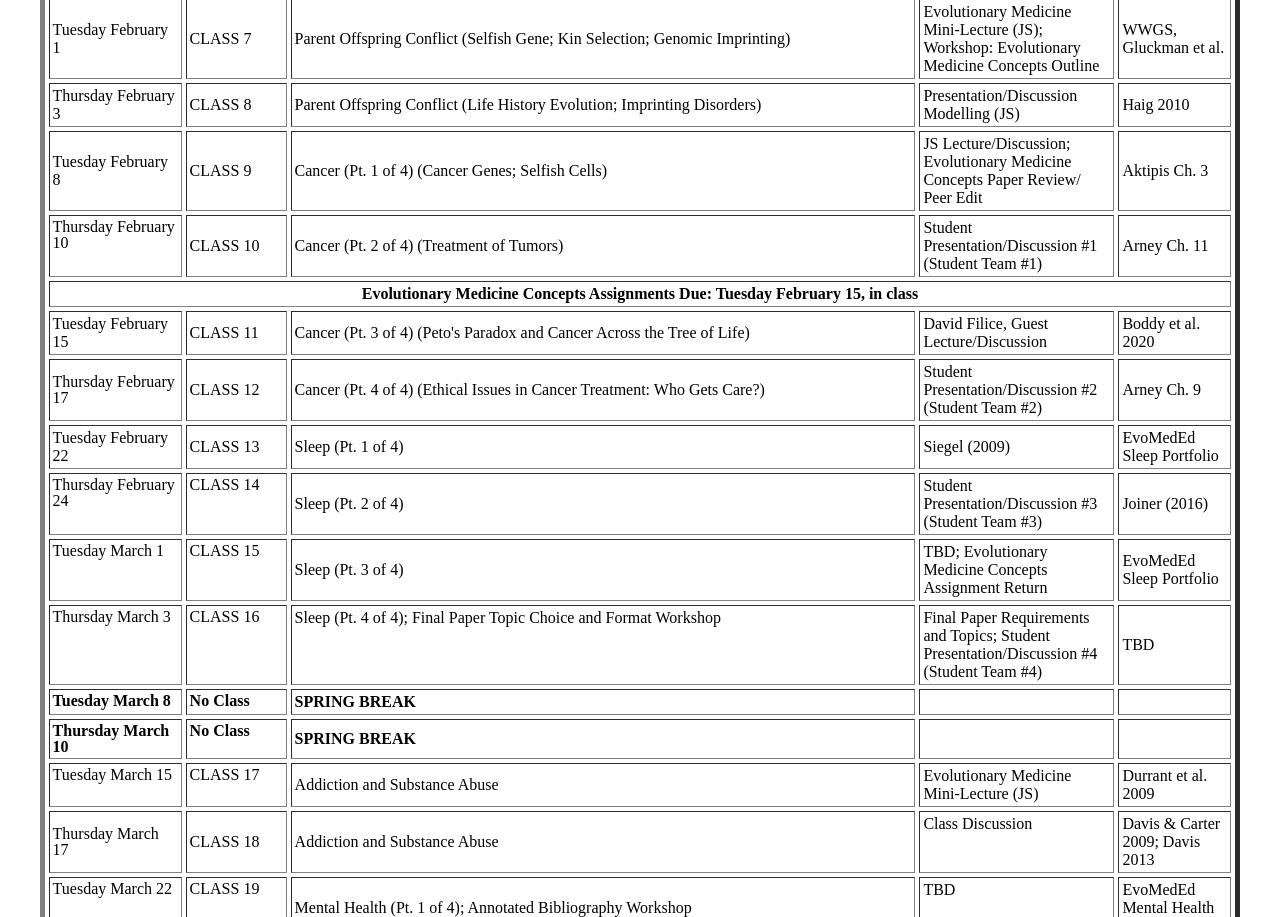
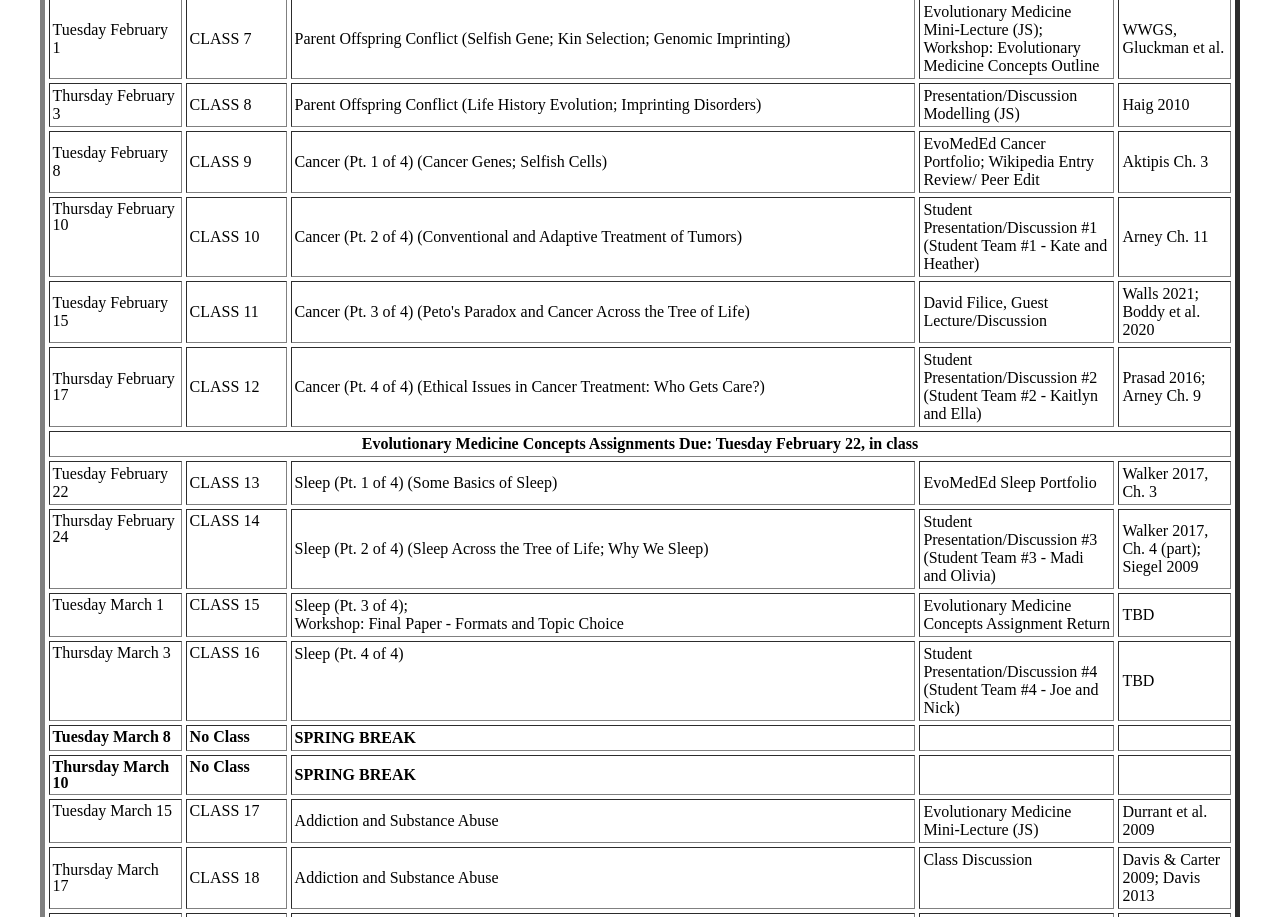
Before and after one commit to jimsmith23/lb_492_smith_s22, a plain HTML site: page classnotes.html in a window 1280 px wide. Shown: the part 752-1669 px from the top of the page. Drawn offline with Linux system fonts and the light colour scheme.

Commit message:
update 021522

```diff
--- a/classnotes.html
+++ b/classnotes.html
@@ -191,7 +191,7 @@ Evolutionary Medicine</B></FONT></P>
          <P>Cancer (Pt. 1 of 4) (Cancer Genes; Selfish Cells)</P>
       </TD>
       <TD WIDTH=187>
-         <P>JS Lecture/Discussion; Evolutionary Medicine Concepts Paper Review/
+         <P>EvoMedEd Cancer Portfolio; Wikipedia Entry Review/
          Peer Edit</P>
       </TD>
       <TD WIDTH=105>
@@ -207,20 +207,14 @@ Evolutionary Medicine</B></FONT></P>
          <P>CLASS 10</P>
       </TD>
       <TD>
-         <P>Cancer (Pt. 2 of 4) (Treatment of Tumors)</P>
+         <P>Cancer (Pt. 2 of 4) (Conventional and Adaptive Treatment of Tumors)</P>
       </TD>
       <TD WIDTH=187>
          <P>Student Presentation/Discussion #1<BR>
-         (Student Team #1)</P>
+         (Student Team #1 - Kate and Heather)</P>
       </TD>
       <TD WIDTH=105>
          <P>Arney Ch. 11</P>
-      </TD>
-   </TR>
-   <TR>
-      <TD COLSPAN=5>
-         <CENTER><B>Evolutionary Medicine Concepts Assignments Due: Tuesday February 15, in
-         class</B></CENTER>
       </TD>
    </TR>
    <TR>
@@ -238,7 +232,7 @@ Evolutionary Medicine</B></FONT></P>
          </P>
       </TD>
       <TD WIDTH=105>
-         <P>Boddy et al. 2020<BR>
+         <P>Walls 2021; Boddy et al. 2020<BR>
       </TD>
    </TR>
    <TR>
@@ -253,13 +247,18 @@ Evolutionary Medicine</B></FONT></P>
       </TD>
       <TD class=Normal WIDTH=187 HEIGHT=16>
           <P>Student Presentation/Discussion #2<BR>
-         (Student Team #2)</P>
+         (Student Team #2 - Kaitlyn and Ella)</P>
       </TD>
       <TD WIDTH=105 HEIGHT=16>
-         <P>Arney Ch. 9</P>
+         <P>Prasad 2016; Arney Ch. 9</P>
       </TD>
    </TR>
-   <TR>
+ <TR>
+      <TD COLSPAN=5>
+         <CENTER><B>Evolutionary Medicine Concepts Assignments Due: Tuesday February 22, in
+         class</B></CENTER>
+      </TD>
+   </TR>   <TR>
       <TD WIDTH=125>
          <P>Tuesday February 22</P>
       </TD>
@@ -267,13 +266,13 @@ Evolutionary Medicine</B></FONT></P>
          <P>CLASS 13</P>
       </TD>
       <TD>
-         <P>Sleep (Pt. 1 of 4)</P>
+         <P>Sleep (Pt. 1 of 4) (Some Basics of Sleep)</P>
       </TD>
       <TD WIDTH=187>
-         <P>Siegel (2009)</P>
+         <P>EvoMedEd Sleep Portfolio<BR>
       </TD>
       <TD WIDTH=105>
-         <P>EvoMedEd Sleep Portfolio<BR>
+         <P>Walker 2017, Ch. 3</P>
       </TD>
    </TR>
    <TR>
@@ -284,14 +283,14 @@ Evolutionary Medicine</B></FONT></P>
          <P style="line-height:12.0pt">CLASS 14</P>
       </TD>
       <TD HEIGHT=20>
-         <P>Sleep (Pt. 2 of 4)</P>
+         <P>Sleep (Pt. 2 of 4) (Sleep Across the Tree of Life; Why We Sleep)</P>
       </TD>
       <TD class=Normal WIDTH=187 HEIGHT=20>
          <P>Student Presentation/Discussion #3<BR>
-         (Student Team #3)</P>
+         (Student Team #3 - Madi and Olivia)</P>
       </TD>
       <TD WIDTH=105 HEIGHT=20>
-         <P>Joiner (2016)</P>
+         <P>Walker 2017, Ch. 4 (part); Siegel 2009</P>
       </TD>
    </TR>
    <TR>
@@ -302,13 +301,13 @@ Evolutionary Medicine</B></FONT></P>
          <P style="line-height:12.0pt">CLASS 15</P>
       </TD>
       <TD HEIGHT=20>
-         <P>Sleep (Pt. 3 of 4)</P>
+         <P>Sleep (Pt. 3 of 4); <BR>Workshop: Final Paper - Formats and Topic Choice</P>
       </TD>
       <TD VALIGN=top class=Normal WIDTH=187 HEIGHT=20>
-         <P>TBD; Evolutionary Medicine Concepts Assignment Return</P>
+         <P>Evolutionary Medicine Concepts Assignment Return</P>
       </TD>
       <TD WIDTH=105 HEIGHT=20>
-         <P>EvoMedEd Sleep Portfolio<BR>
+         <P>TBD<BR>
       </TD>
    </TR>
    <TR>
@@ -319,13 +318,12 @@ Evolutionary Medicine</B></FONT></P>
          <P style="line-height:12.0pt">CLASS 16</P>
       </TD>
       <TD VALIGN=top HEIGHT=16>
-         <P>Sleep (Pt. 4 of 4); Final Paper Topic Choice and
-         Format Workshop</P>
+         <P>Sleep (Pt. 4 of 4)</P>
       </TD>
       <TD VALIGN=top class=Normal WIDTH=187 HEIGHT=16>
-         <P>Final Paper Requirements and Topics; Student
+         <P>Student
          Presentation/Discussion #4<BR>
-         (Student Team #4)</P>
+         (Student Team #4 - Joe and Nick)</P>
       </TD>
       <TD WIDTH=105 HEIGHT=16>
          <P>TBD</P>
```
Also changed, not shown: reading_list.html (+5 -2 lines).
